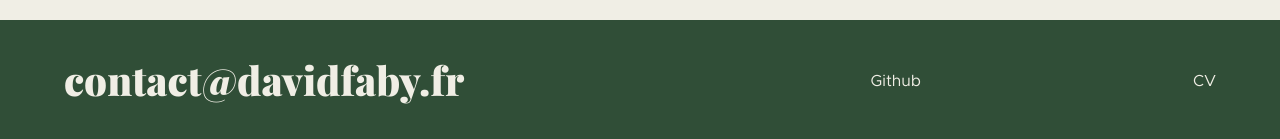
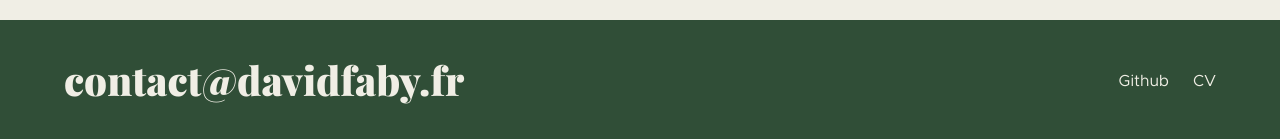
Before and after one commit to daahvidfaby/portfolio-2022, a React (Vite) app: page / in a window 1280 px wide. Shown: the part 2881-3020 px from the top of the page. Built offline with nearby package versions, Linux system fonts and the light colour scheme.

Commit message:
Changed form submit button label

```diff
--- a/src/assets/content/en.json
+++ b/src/assets/content/en.json
@@ -43,7 +43,7 @@
             "phone" : "Phone",
             "message" : "Message"
         },
-        "cta" : "Send!",
+        "cta" : "Submit!",
         "submitResult" : {
             "success" : "Your message has been sent. I'll contact you very soon!",
             "failure" : "An error has occured, please try again later or send me an email."
--- a/src/assets/style/sections/footer.scss
+++ b/src/assets/style/sections/footer.scss
@@ -41,12 +41,13 @@
 
         &__links {
             display: flex;
-            justify-content: space-between;
+            justify-content: flex-end;
             width: 30%;
         }
 
         &__link {
             margin-bottom: 0;
+            margin-left: rem(24);
         }
 
     }
--- a/src/sections/Footer.jsx
+++ b/src/sections/Footer.jsx
@@ -11,7 +11,7 @@ function Footer({legals}) {
 
                     <ul className="footer__links">
                         {/*<li><a href="#" className="footer__link">{legals}</a></li>*/}
-                        <li><a href="#" className="footer__link">Github</a></li>
+                        <li><a href="https://github.com/daahvidfaby" target="_blank" className="footer__link">Github</a></li>
                         <li><a href="#" className="footer__link">CV</a></li>
                     </ul>
                 </div>
```
